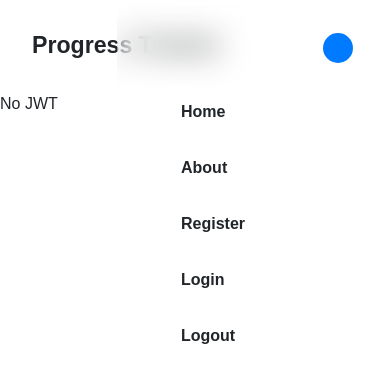
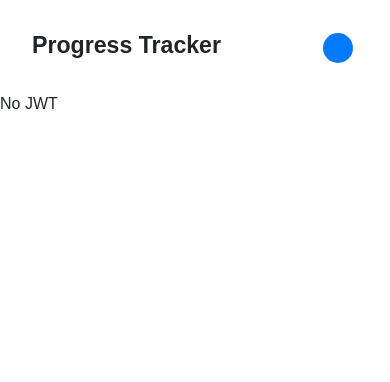
Before and after one commit to WildHeat/Progress-front-end, a React (Create React App) app: page / in a window 390 px wide. Shown: the top 382 px of the page. Built offline with nearby package versions, Linux system fonts and the light colour scheme.

Commit message:
responsive navbar

```diff
--- a/src/App.css
+++ b/src/App.css
@@ -69,6 +69,7 @@ header {
   list-style-type: none;
   padding: 0;
   margin: 0;
+  /* transform: translateX(0%); */
 }
 
 .nav-item {
@@ -115,10 +116,18 @@ header {
   justify-content: center;
 }
 
+.mobile-nav-toggle {
+  display: none;
+}
+
 @media (max-width: 40em) {
   .all-skills-container {
     display: block;
     margin: 0em;
+  }
+
+  .mobile-nav-toggle {
+    display: block;
   }
 
   .skill-box {
@@ -135,6 +144,8 @@ header {
 
     padding: min(10vh, 10rem) 2em;
     flex-direction: column;
+
+    /* transform: translateX(0%); */
   }
 
   .mobile-nav-toggle {
--- a/src/components/Header.js
+++ b/src/components/Header.js
@@ -1,20 +1,48 @@
 import { FontAwesomeIcon } from "@fortawesome/react-fontawesome";
+import { useEffect, useState } from "react";
 
 function Header() {
+  const [showNav, setShowNav] = useState(false);
+  const [windowWidth, setWindowWidth] = useState(window.innerWidth);
+
+  useEffect(() => {
+    const updateDimension = () => {
+      setWindowWidth(window.innerWidth);
+    };
+    window.addEventListener("resize", updateDimension);
+
+    if (windowWidth >= 640) {
+      setShowNav(true);
+    }
+
+    return () => {
+      window.removeEventListener("resize", updateDimension);
+    };
+  }, [windowWidth]);
+
   return (
     <header>
       <h3 className="logo">Progress Tracker</h3>
-      <FontAwesomeIcon icon="coffee" size="xs" />
       <button
         className="mobile-nav-toggle"
         aria-controls="primary-navigation"
         aria-expanded="false"
+        onClick={() => {
+          setShowNav(!showNav);
+        }}
       >
         <span className="sr-only">Menu</span>
       </button>
 
       <nav>
-        <ul className="primary-navigation">
+        <ul
+          className="primary-navigation"
+          style={
+            showNav
+              ? { transform: "translateX(0)" }
+              : { transform: "translateX(100%)" }
+          }
+        >
           <li className="nav-item">
             <a className="nav-link" href="/">
               Home
@@ -42,7 +70,6 @@ function Header() {
           </li>
         </ul>
       </nav>
-      {/* <button className="contact-button">Contact</button> */}
     </header>
   );
 }
```
